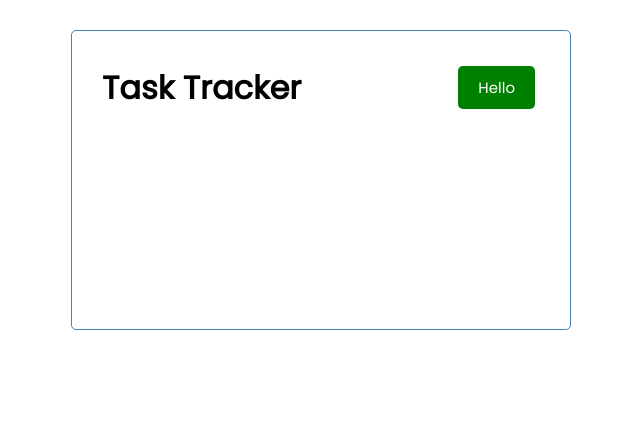
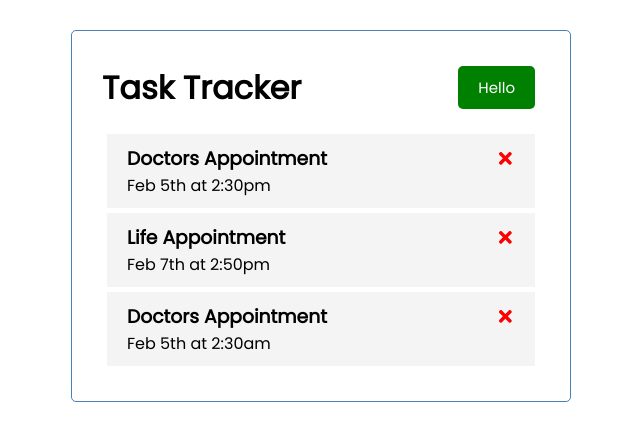
Before and after one commit to SualaDev/task-manager, a React (Create React App) app: page / in a window 1280 px wide. Shown: the top 440 px of the page, without its empty margins (319-959 px from the left). Built offline with nearby package versions, Linux system fonts and the light colour scheme.

Commit message:
added tasks to the task tracker

```diff
--- a/src/App.js
+++ b/src/App.js
@@ -1,9 +1,50 @@
+import { useState } from 'react'
 import Header from './components/Header'
+import Tasks from './components/Tasks'
 
 const App = () => {
+  const [tasks, setTasks] = useState([
+    {
+      id: 1,
+      text: "Doctors Appointment",
+      day: "Feb 5th at 2:30pm",
+      reminder: true,
+    },
+    {
+      id: 2,
+      text: "Life Appointment",
+      day: "Feb 7th at 2:50pm",
+      reminder: true,
+    },
+    {
+      id: 3,
+      text: "Doctors Appointment",
+      day: "Feb 5th at 2:30am",
+      reminder: false,
+    }
+  ]
+)
+  const deleteTask = (id) => {
+    setTasks(tasks.filter((task) => task.id !== id))
+  }
+
+  const toggleReminder = (id) => {
+    setTasks(
+      tasks.map((task) =>
+        task.id === id ? { ...task, reminder:
+        !task.reminder } : task
+      )
+    )
+  }
   return (
     <div className="container">
       <Header />
+      {tasks.length > 0 ? (
+        <Tasks tasks={tasks} onDelete=
+        {deleteTask} onToggle={toggleReminder}  />
+        ) : (
+          'No Tasks Found'
+        )}
     </div>
   );
 }
```
